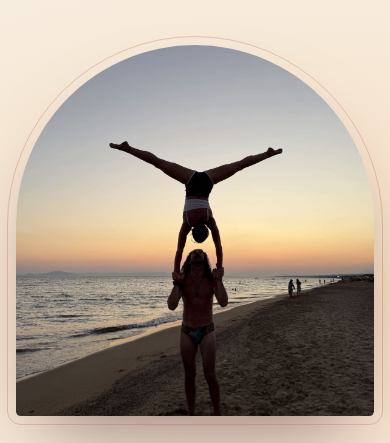
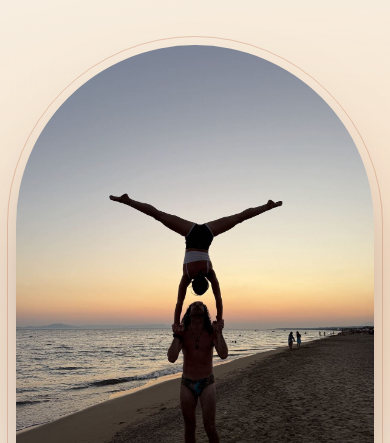
Before and after one commit to Clubdelacro1/acropa, a plain HTML site: page index.html in a window 390 px wide. Shown: the part 65-508 px from the top of the page. Drawn offline with Linux system fonts and the light colour scheme.

Commit message:
Hero photo: show the whole flyer on tablets and phones
Co-Authored-By: Claude Opus 5.5 <noreply@anthropic.com>

```diff
--- a/index.html
+++ b/index.html
@@ -15,7 +15,7 @@
 <link rel="preconnect" href="https://fonts.googleapis.com">
 <link rel="preconnect" href="https://fonts.gstatic.com" crossorigin>
 <link href="https://fonts.googleapis.com/css2?family=Noto+Serif+Display:ital,wght@0,300;0,400;1,300;1,400&family=Inter:wght@300;400;500&display=swap" rel="stylesheet">
-<link rel="stylesheet" href="styles.css?v=2">
+<link rel="stylesheet" href="styles.css?v=3">
 </head>
 <body>
 
--- a/styles.css
+++ b/styles.css
@@ -233,7 +233,8 @@ input:focus,textarea:focus{outline:0;border-color:var(--terra);box-shadow:0 0 0
   .hero-grid,.venue .wrap,.faq .wrap{grid-template-columns:1fr}
   .hero{padding-top:100px}
   .hero-art{max-width:420px;width:100%;margin:10px auto 0;order:-1}
-  .arch{aspect-ratio:auto;height:min(44vh,380px);outline-offset:8px}
+  .arch{aspect-ratio:auto;height:min(52vh,440px);outline-offset:8px}
+  .arch img{object-position:50% 30%}
   .art-tag{display:none}
   .two{grid-template-columns:1fr}
   .nests{grid-template-columns:1fr 1fr}
```
Also changed, not shown: inscripcion.html (+1 -1 lines).
